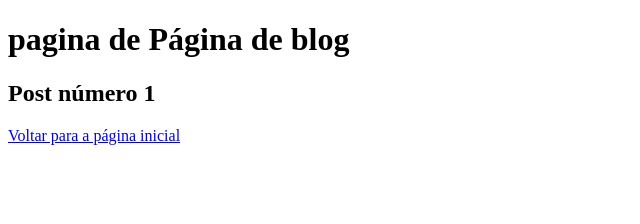
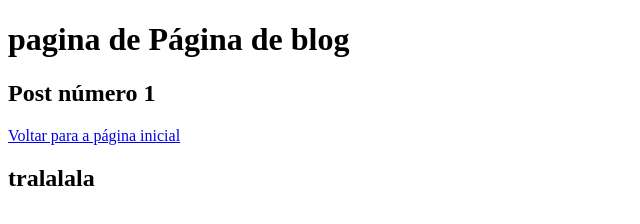
Before and after one commit to daviDHGC1/Aula-1, a plain HTML site: page blog.html in a window 1280 px wide. Shown: the whole page, without its empty margins (0-640 px from the left). Drawn offline with Linux system fonts and the light colour scheme.

Commit message:
Update blog

```diff
--- a/blog.html
+++ b/blog.html
@@ -9,5 +9,6 @@
     <h1>pagina de Página de blog<h1>
         <h2>Post número 1</h2>
         <a href="index.html">Voltar para a página inicial</a>
+        <h2>tralalala</h2>
 </body>
 </html>
```
